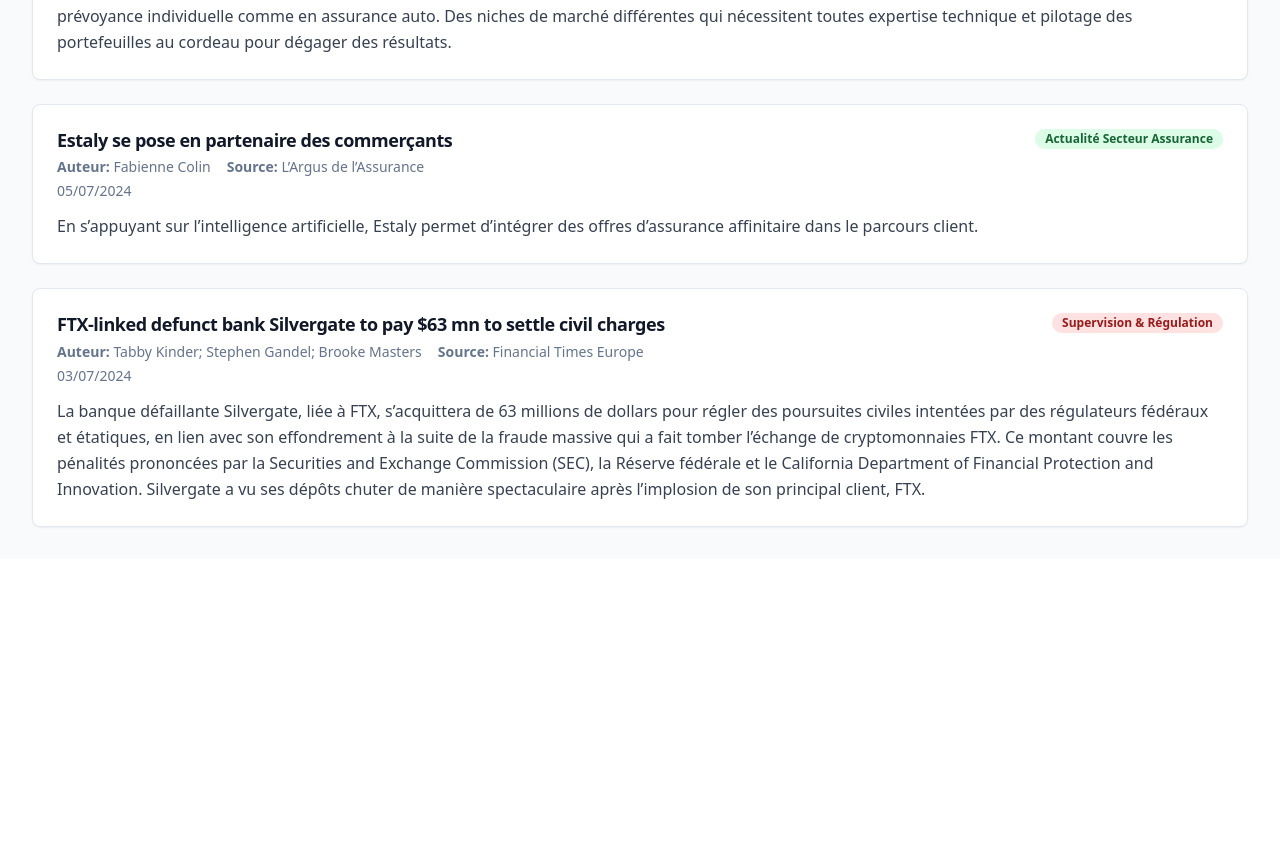
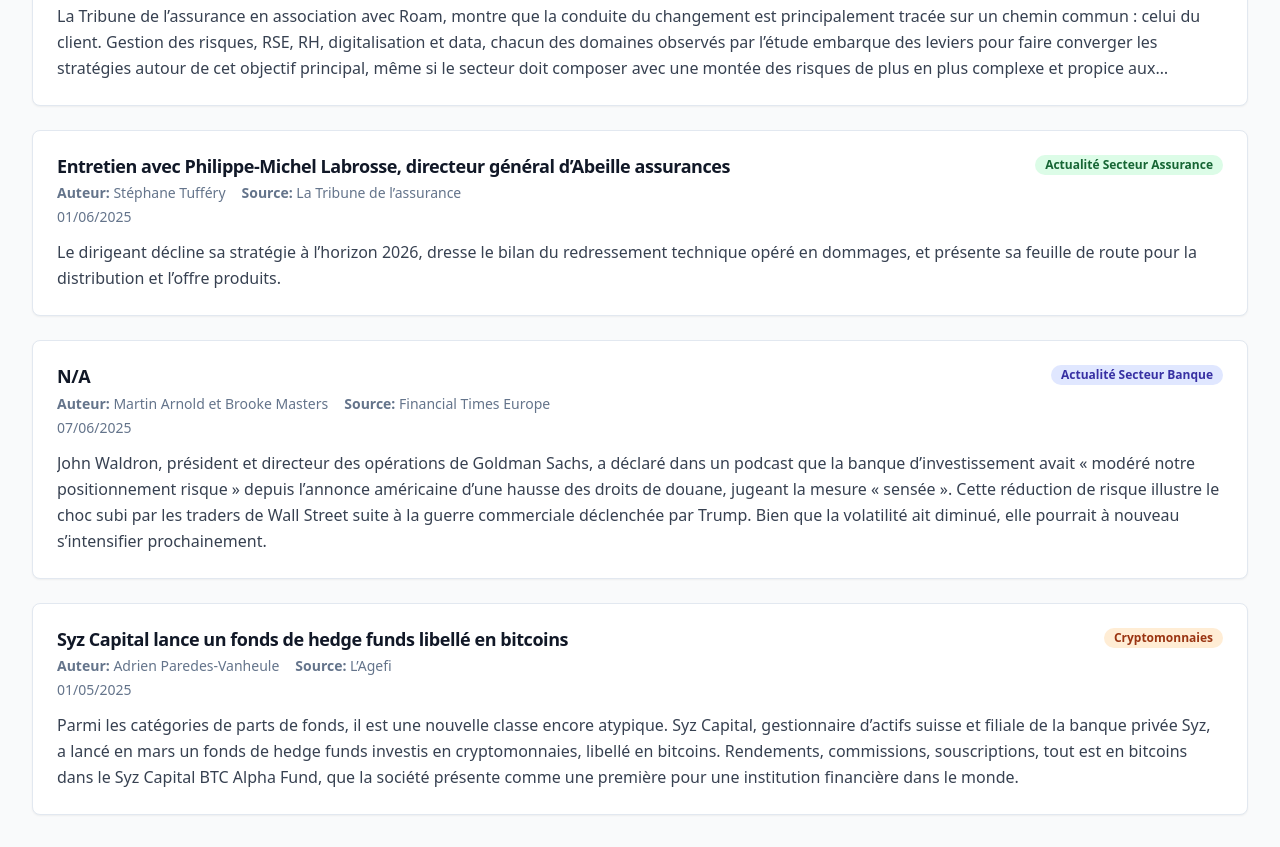
Before and after one commit to Wasroy/bank-news-flow, a React (Vite) app: page / in a window 1280 px wide. Shown: the part 940-1787 px from the top of the page. Before the commit the page ends 1499 px from the top, so only its background shows below. Built offline with nearby package versions, Linux system fonts and the light colour scheme.

Commit message:
with test articles; added a link on NewsItem title

```diff
--- a/server.js
+++ b/server.js
@@ -114,7 +114,8 @@ async function processAllPdfs() {
 	const output = [];
 	let pdfCount = 0; // Changed from const to let
 
-	for await (const blob of containerClient.listBlobsFlat()) {
+	for await (const blob of containerClient
+		.listBlobsFlat({prefix: 'articles_a_tester'})) {
 		if (!blob.name.toLowerCase().endsWith(".pdf")) continue;
 
 		// Get a blob client for the specific blob
--- a/src/components/NewsCard.tsx
+++ b/src/components/NewsCard.tsx
@@ -56,8 +56,15 @@ const NewsCard = ({
     <Card className="hover:shadow-md transition-shadow duration-200">
       <CardHeader className="pb-3">
         <div className="flex justify-between items-start">
-          <CardTitle className="text-lg font-semibold text-gray-900 leading-tight">
-            {news.title}
+            <CardTitle className="text-lg font-semibold text-gray-900 leading-tight">
+            <a
+              href={news.url || '#'}
+              target="_blank"
+              rel="noopener noreferrer"
+              className="hover:underline"
+            >
+              {news.title}
+            </a>
           </CardTitle>
           <div className="flex flex-col items-end space-y-2">
             <span className={`inline-flex items-center rounded-full px-2.5 py-0.5 text-xs font-semibold ${THEME_COLORS[news.theme]}`}>
--- a/src/data/RealActual.tsx
+++ b/src/data/RealActual.tsx
@@ -4,47 +4,58 @@ export function getRealActualNews(): NewsItem[] {
   return [
   {
     "id": "1",
-    "title": "9,5 % des demandes d’assurance de prêt présentent un risque aggravé de santé",
-    "content": "Trouver un porteur de risques peut s’avérer complexe pour des personnes présentant des risques aggravés, que ce soit en assurance emprunteur, en prévoyance individuelle comme en assurance auto. Des niches de marché différentes qui nécessitent toutes expertise technique et pilotage des portefeuilles au cordeau pour dégager des résultats.",
-    "author": "Geneviève Allaire",
-    "source": "La Tribune de l’assurance",
+    "title": "Les courtiers français font leur croissance hors des frontières",
+    "content": "La concurrence des fonds de private equity n’empêche pas les courtiers français de multiplier les acquisitions. Objectif : faire face aux évolutions techniques, à la réglementation… et au puissant courtage anglo-saxon.",
+    "author": "Laetitia Duarte",
+    "source": "L’Argus de l’Assurance",
     "theme": "Actualité Secteur Assurance",
-    "status": "approved",
-    "createdAt": "2024-07-01",
+    "status": "pending",
+    "createdAt": "2025-06-06",
     "aiClassification": "Actualité Secteur Assurance"
   },
   {
     "id": "2",
-    "title": "Ces entreprises qui s’engagent auprès des athlètes",
-    "content": "Le compte à rebours est lancé. À partir du 26 juillet, Paris accueillera plusieurs milliers d’athlètes pour les Jeux olympiques, puis paralympiques. Parmi ces sportifs de haut niveau, certains bénéficient d’un soutien particulier : celui d’entreprises qui ont constitué leur propre équipe.",
-    "author": "N. Thouet, M.-C. Carrère, M. François, V. Gersin, G. Perrin, S. Vié",
-    "source": "L’Argus de l’Assurance",
+    "title": "N/A",
+    "content": "John Waldron, président et directeur des opérations de Goldman Sachs, a déclaré dans un podcast que la banque d’investissement avait « modéré notre positionnement risque » depuis l’annonce américaine d’une hausse des droits de douane, jugeant la mesure « sensée ». Cette réduction de risque illustre le choc subi par les traders de Wall Street suite à la guerre commerciale déclenchée par Trump. Bien que la volatilité ait diminué, elle pourrait à nouveau s’intensifier prochainement.",
+    "author": "Martin Arnold et Brooke Masters",
+    "source": "Financial Times Europe",
+    "theme": "Actualité Secteur Banque",
+    "status": "approved",
+    "createdAt": "2025-06-07",
+    "aiClassification": "Actualité Secteur Banque"
+  },
+  {
+    "id": "3",
+    "title": "Syz Capital lance un fonds de hedge funds libellé en bitcoins",
+    "content": "Parmi les catégories de parts de fonds, il est une nouvelle classe encore atypique. Syz Capital, gestionnaire d’actifs suisse et filiale de la banque privée Syz, a lancé en mars un fonds de hedge funds investis en cryptomonnaies, libellé en bitcoins. Rendements, commissions, souscriptions, tout est en bitcoins dans le Syz Capital BTC Alpha Fund, que la société présente comme une première pour une institution financière dans le monde.",
+    "author": "Adrien Paredes-Vanheule",
+    "source": "L’Agefi",
+    "theme": "Cryptomonnaies",
+    "status": "approved",
+    "createdAt": "2025-05-01",
+    "aiClassification": "Cryptomonnaies"
+  },
+  {
+    "id": "4",
+    "title": "TRANSFORMATION DU SECTEUR DE L’ASSURANCE",
+    "content": "Le client au cœur des transformations de l’assurance. La toute première édition du baromètre de la transformation du secteur de l’assurance, proposé par La Tribune de l’assurance en association avec Roam, montre que la conduite du changement est principalement tracée sur un chemin commun : celui du client. Gestion des risques, RSE, RH, digitalisation et data, chacun des domaines observés par l’étude embarque des leviers pour faire converger les stratégies autour de cet objectif principal, même si le secteur doit composer avec une montée des risques de plus en plus complexe et propice aux ruptures.",
+    "author": "Louis-Christian de Baudus",
+    "source": "La Tribune de l'assurance",
     "theme": "Actualité Secteur Assurance",
-    "status": "pending",
-    "createdAt": "2024-07-05",
+    "status": "approved",
+    "createdAt": "2025-06-01",
     "aiClassification": "Actualité Secteur Assurance"
   },
   {
-    "id": "3",
-    "title": "Estaly se pose en partenaire des commerçants",
-    "content": "En s’appuyant sur l’intelligence artificielle, Estaly permet d’intégrer des offres d’assurance affinitaire dans le parcours client.",
-    "author": "Fabienne Colin",
-    "source": "L’Argus de l’Assurance",
+    "id": "5",
+    "title": "Entretien avec Philippe-Michel Labrosse, directeur général d’Abeille assurances",
+    "content": "Le dirigeant décline sa stratégie à l’horizon 2026, dresse le bilan du redressement technique opéré en dommages, et présente sa feuille de route pour la distribution et l’offre produits.",
+    "author": "Stéphane Tufféry",
+    "source": "La Tribune de l’assurance",
     "theme": "Actualité Secteur Assurance",
     "status": "approved",
-    "createdAt": "2024-07-05",
+    "createdAt": "2025-06-01",
     "aiClassification": "Actualité Secteur Assurance"
-  },
-  {
-    "id": "4",
-    "title": "FTX-linked defunct bank Silvergate to pay $63 mn to settle civil charges",
-    "content": "La banque défaillante Silvergate, liée à FTX, s’acquittera de 63 millions de dollars pour régler des poursuites civiles intentées par des régulateurs fédéraux et étatiques, en lien avec son effondrement à la suite de la fraude massive qui a fait tomber l’échange de cryptomonnaies FTX. Ce montant couvre les pénalités prononcées par la Securities and Exchange Commission (SEC), la Réserve fédérale et le California Department of Financial Protection and Innovation. Silvergate a vu ses dépôts chuter de manière spectaculaire après l’implosion de son principal client, FTX.",
-    "author": "Tabby Kinder; Stephen Gandel; Brooke Masters",
-    "source": "Financial Times Europe",
-    "theme": "Supervision & Régulation",
-    "status": "approved",
-    "createdAt": "2024-07-03",
-    "aiClassification": "Supervision & Régulation"
   }
 ];
 }
--- a/src/types/news.ts
+++ b/src/types/news.ts
@@ -9,6 +9,7 @@ export interface NewsItem {
   status: 'pending' | 'approved' | 'rejected';
   createdAt: string;
   aiClassification: NewsTheme;
+  url?: string;
 }
 
 export type NewsTheme =
```
Also changed, not shown: src/data/extracted_texts.json (+1 -1 lines).
